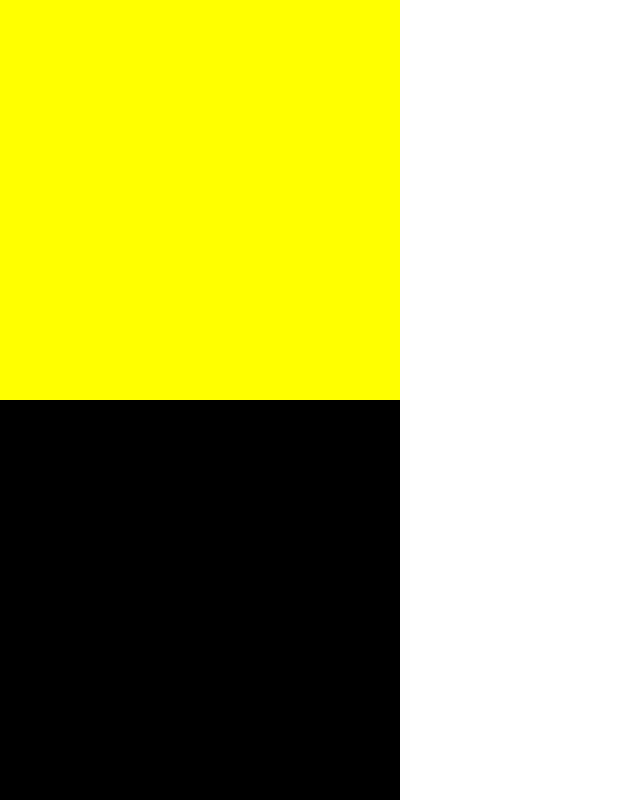
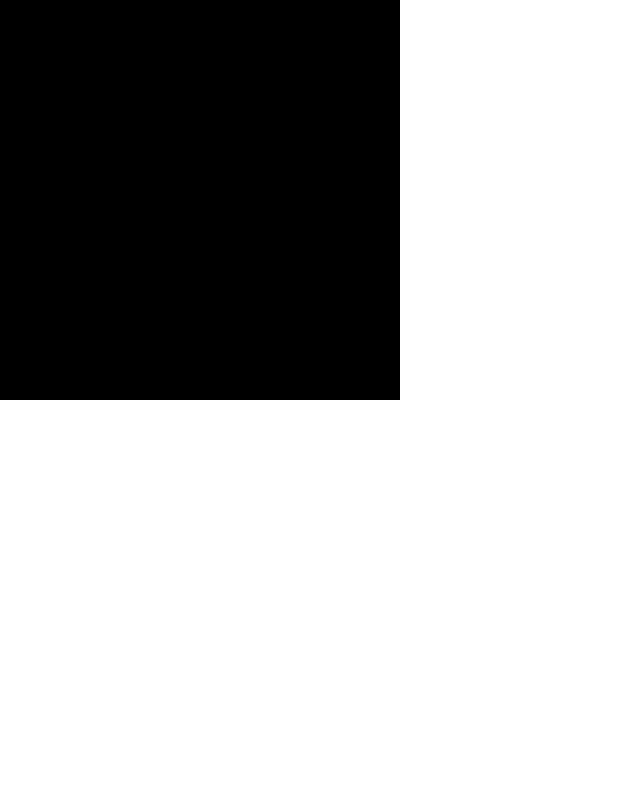
Before and after one commit to Dalongyi/rland, a plain HTML site: page css/suk1.html in a window 1280 px wide. Shown: the whole page, without its empty margins (0-640 px from the left). Drawn offline with Linux system fonts and the light colour scheme.

Commit message:
주석추가(테스트)

```diff
--- a/css/suk1.css
+++ b/css/suk1.css
@@ -11,10 +11,11 @@
 
 .left-box
 {
-    width: 50%;
+   /* width: 50%;
     height: 50%;
     background: yellow;
     display: inline-block, no whiteSpace in HTML;
+    */
 }
 
 .right-box{
```
